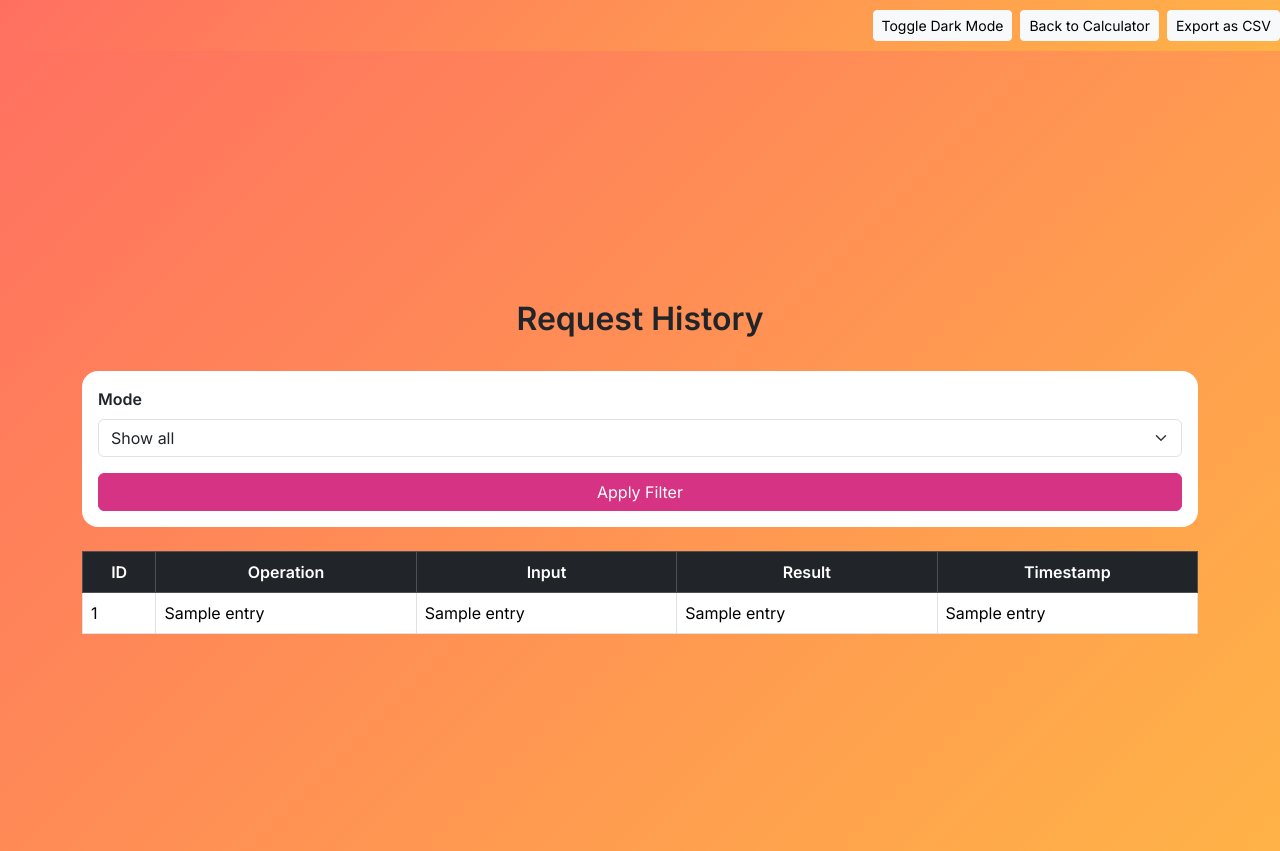
After one commit to BogdanPatrania/homework-python-opp, a FastAPI app: template templates/history.html in a window 1280 px wide. The commit adds this page. Run offline with FastAPI, Linux system fonts and the light colour scheme; the template is opened without the code that fills it: most values are stand-ins (such as "Sample title", 1, 10 or a date in 2020).

Commit message:
Add SQLite persistence, /history UI with filtering, and CSV export
- Integrated SQLite database to persist all API requests
- Added /history route with Bootstrap-styled table view
- Implemented filter options: show all, last 10, or filter by operation
- Made operation filter appear dynamically via JavaScript
- Unified styling between / and /history (dark mode, fonts, layout)
- Added CSV export route for downloading history

```diff
--- a/main.py
+++ b/main.py
@@ -1,8 +1,15 @@
+import io
+import csv
 from fastapi import FastAPI, Request, Form
-from fastapi.responses import HTMLResponse
+from fastapi.responses import HTMLResponse, StreamingResponse
 from fastapi.templating import Jinja2Templates
 from api.routes import router
 from services.math_ops import compute_pow, compute_fibonacci, compute_factorial
+from storage.sqlite_store import init_db, store_request_sqlite, get_all_requests_sqlite
+
+
+init_db()
+
 
 app = FastAPI(title="Math Microservice")
 app.include_router(router)
@@ -24,10 +31,16 @@ def post_form(
 ):
     if op_type == "pow":
         result = compute_pow(a, b)
+        store_request_sqlite("pow", {"base": a, "exponent": b}, result)
+
     elif op_type == "fibonacci":
         result = compute_fibonacci(a)
+        store_request_sqlite("fibonacci", {"n": a}, result)
+
     elif op_type == "factorial":
         result = compute_factorial(a)
+        store_request_sqlite("factorial", {"n": a}, result)
+
     else:
         result = "Invalid operation"
 
@@ -36,3 +49,17 @@ def post_form(
         "result": result,
         "op_type": op_type
     })
+
+@app.get("/history/export")
+def export_history():
+    history = get_all_requests_sqlite()
+    si = io.StringIO()
+    cw = csv.writer(si)
+    cw.writerow(['ID', 'Operation', 'Input', 'Result', 'Timestamp'])
+    cw.writerows(history)
+    si.seek(0)
+    return StreamingResponse(
+        si,
+        media_type="text/csv",
+        headers={"Content-Disposition": "attachment; filename=history.csv"}
+    )
--- /dev/null
+++ b/templates/history.html
@@ -0,0 +1,237 @@
+<!DOCTYPE html>
+<html lang="en">
+<head>
+  <meta charset="UTF-8" />
+  <title>Request History</title>
+
+  <!-- Apply dark mode instantly -->
+  <script>
+    if (localStorage.getItem("darkMode") === "true") {
+      document.documentElement.classList.add("dark-mode");
+    }
+  </script>
+
+  <link
+    href="https://cdn.jsdelivr.net/npm/bootstrap@5.3.3/dist/css/bootstrap.min.css"
+    rel="stylesheet"
+  />
+  <link
+    href="https://fonts.googleapis.com/css2?family=Inter:wght@400;600&display=swap"
+    rel="stylesheet"
+  />
+  <link
+    rel="icon"
+    href="https://cdn-icons-png.flaticon.com/512/2721/2721292.png"
+    type="image/png"
+  />
+
+  <style>
+    :root {
+      --bg-gradient: linear-gradient(135deg, #ff6f61, #ffb347);
+      --card-bg: #ffffff;
+      --text-color: #212529;
+      --btn-color: #d63384;
+    }
+
+    html.dark-mode {
+      --bg-gradient: linear-gradient(135deg, #141e30, #243b55);
+      --card-bg: #1e1e1e;
+      --text-color: #f8f9fa;
+      --btn-color: #6f42c1;
+    }
+
+    body {
+      font-family: "Inter", sans-serif;
+      min-height: 100vh;
+      background: var(--bg-gradient);
+      color: var(--text-color);
+      transition: background 0.5s, color 0.5s;
+    }
+
+    .card {
+      background-color: var(--card-bg);
+      color: var(--text-color);
+      border: none;
+      border-radius: 1rem;
+    }
+
+    .form-label {
+      font-weight: 600;
+    }
+
+    .btn-primary {
+      background-color: var(--btn-color);
+      border-color: var(--btn-color);
+    }
+
+    .btn-primary:hover {
+      opacity: 0.9;
+    }
+
+    .fade-in {
+      animation: fadeIn 0.8s ease-in-out;
+    }
+
+    @keyframes fadeIn {
+      from {
+        opacity: 0;
+        transform: translateY(10px);
+      }
+      to {
+        opacity: 1;
+        transform: translateY(0);
+      }
+    }
+
+    /* Fixed top-right button bar */
+    .top-buttons {
+      position: sticky;
+      top: 0;
+      right: 0;
+      z-index: 1000;
+      background: var(--bg-gradient);
+      padding-top: 10px;
+      padding-bottom: 10px;
+    }
+
+    .table-responsive {
+      overflow-x: auto;
+    }
+
+    td.truncate {
+      max-width: 200px;
+      overflow-x: auto;
+      white-space: nowrap;
+      text-overflow: ellipsis;
+      overflow: hidden;
+      cursor: pointer;
+    }
+  </style>
+
+  <script>
+    function toggleDarkMode() {
+      document.documentElement.classList.toggle("dark-mode");
+      const isDark = document.documentElement.classList.contains("dark-mode");
+      localStorage.setItem("darkMode", isDark ? "true" : "false");
+    }
+  </script>
+</head>
+<body>
+  <!-- Top-right sticky button bar -->
+  <div class="top-buttons d-flex flex-row gap-2 justify-content-end">
+    <button class="btn btn-sm btn-light" onclick="toggleDarkMode()">
+      Toggle Dark Mode
+    </button>
+    <a href="/" class="btn btn-sm btn-light">Back to Calculator</a>
+    <a href="/history/export" class="btn btn-sm btn-light">Export as CSV</a>
+  </div>
+
+  <div class="container py-5 d-flex flex-column justify-content-center min-vh-100">
+    <!-- Page Title -->
+    <div class="mt-5 mb-4 px-3 text-center">
+      <h2 class="fw-bold">Request History</h2>
+    </div>
+
+    <!-- Filter Form in Card -->
+    <div class="card p-3 mb-4">
+      <form class="d-flex flex-column gap-3" method="get" action="/history" id="filter-form">
+        <div>
+          <label class="form-label">Mode</label>
+          <select name="mode" id="mode-select" class="form-select">
+            <option value="all" {% if mode == "all" %}selected{% endif %}>
+              Show all
+            </option>
+            <option value="last10" {% if mode == "last10" %}selected{% endif %}>
+              Show last 10
+            </option>
+            <option value="filter" {% if mode == "filter" %}selected{% endif %}>
+              Filter by operation
+            </option>
+          </select>
+        </div>
+        <div class="d-none" id="operation-filter">
+          <label class="form-label">Operation</label>
+          <select name="operation" class="form-select" id="operation-select">
+            <option value="">-- Select operation --</option>
+            <option value="pow" {% if operation == "pow" %}selected{% endif %}>
+              Power
+            </option>
+            <option value="fibonacci" {% if operation == "fibonacci" %}selected{% endif %}>
+              Fibonacci
+            </option>
+            <option value="factorial" {% if operation == "factorial" %}selected{% endif %}>
+              Factorial
+            </option>
+          </select>
+        </div>
+        <div>
+          <button type="submit" class="btn btn-primary w-100" id="apply-filter-btn">Apply Filter</button>
+        </div>
+      </form>
+    </div>
+
+    <!-- Results Table -->
+    {% if history %}
+    <div class="table-responsive fade-in">
+      <table class="table table-bordered table-hover align-middle">
+        <thead class="table-dark text-center">
+          <tr>
+            <th>ID</th>
+            <th>Operation</th>
+            <th>Input</th>
+            <th>Result</th>
+            <th>Timestamp</th>
+          </tr>
+        </thead>
+        <tbody>
+          {% for entry in history %}
+          <tr>
+            <td>{{ entry[0] }}</td>
+            <td>{{ entry[1] }}</td>
+            <td class="truncate" title="{{ entry[2] }}">{{ entry[2] }}</td>
+            <td class="truncate" title="{{ entry[3] }}">{{ entry[3] }}</td>
+            <td>{{ entry[4] }}</td>
+          </tr>
+          {% endfor %}
+        </tbody>
+      </table>
+    </div>
+    {% else %}
+    <div class="alert alert-warning text-center mt-4">No records found.</div>
+    {% endif %}
+  </div>
+
+  <!-- Show/hide operation dropdown based on selected mode & disable Apply Filter if needed -->
+  <script>
+    const modeSelect = document.getElementById("mode-select");
+    const operationFilter = document.getElementById("operation-filter");
+    const operationSelect = document.getElementById("operation-select");
+    const applyButton = document.getElementById("apply-filter-btn");
+
+    function updateOperationFilterVisibility() {
+      if (modeSelect.value === "filter") {
+        operationFilter.classList.remove("d-none");
+      } else {
+        operationFilter.classList.add("d-none");
+        if (operationSelect) operationSelect.selectedIndex = 0;
+      }
+      updateApplyButtonState();
+    }
+
+    function updateApplyButtonState() {
+      if (modeSelect.value === "filter") {
+        applyButton.disabled = operationSelect.value === "";
+      } else {
+        applyButton.disabled = false;
+      }
+    }
+
+    if (modeSelect && operationFilter && applyButton && operationSelect) {
+      modeSelect.addEventListener("change", updateOperationFilterVisibility);
+      operationSelect.addEventListener("change", updateApplyButtonState);
+      // Show/hide on page load based on current selection
+      updateOperationFilterVisibility();
+    }
+  </script>
+</body>
+</html>
```
Also changed, not shown: api/routes.py (+31 -1 lines), templates/index.html (+14 -9 lines), README.md, storage/sqlite_store.py (added).
